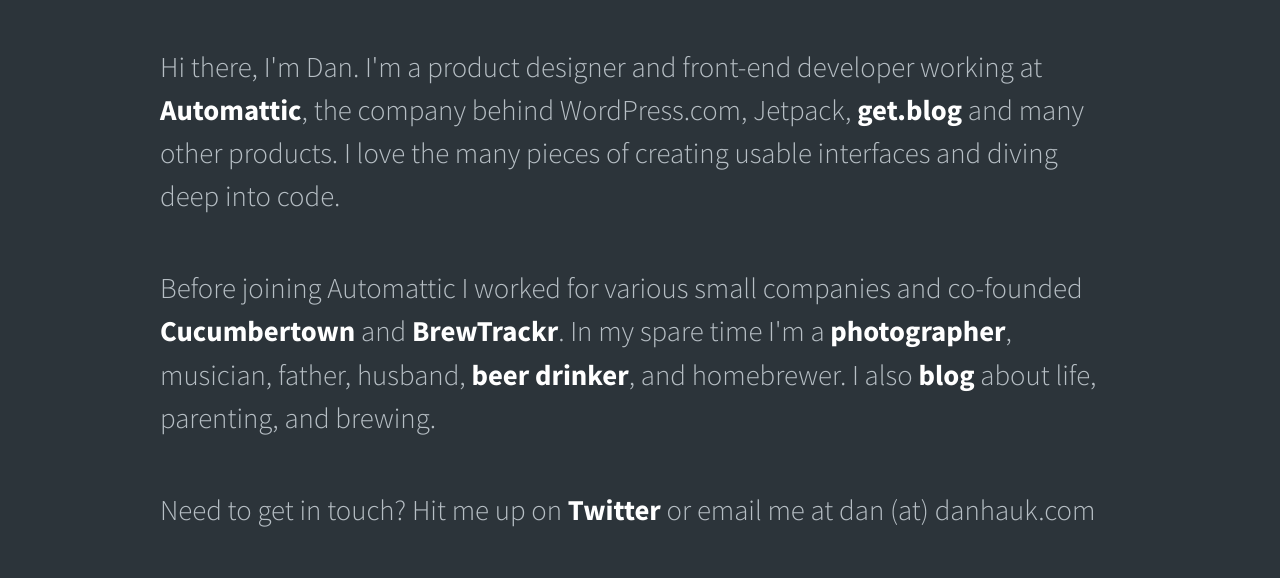
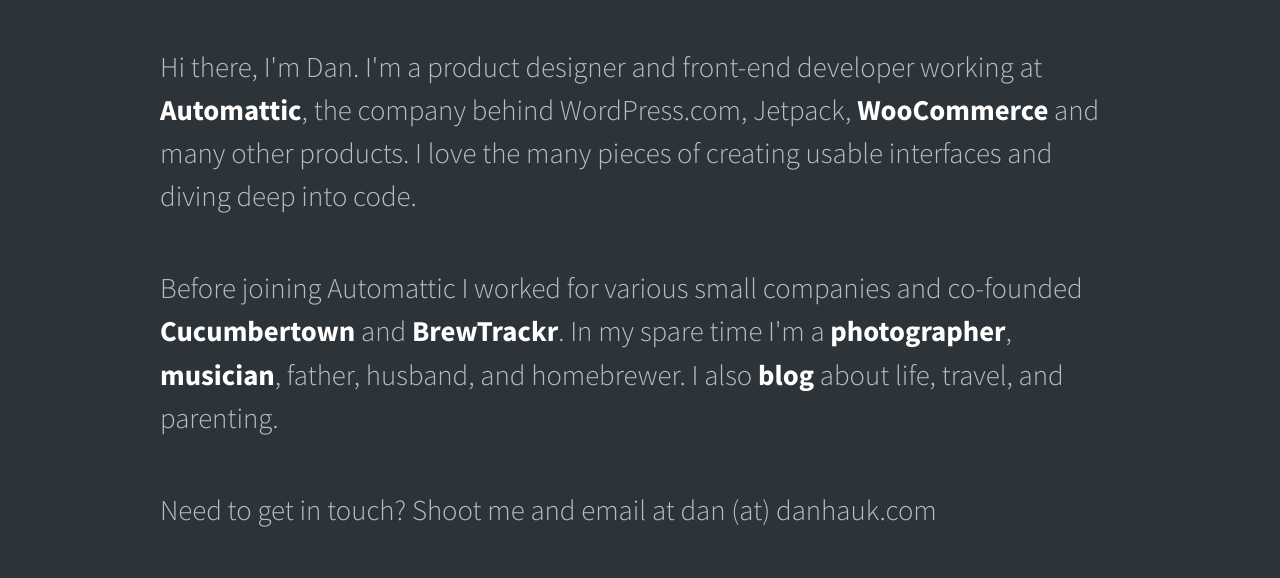
Before and after one commit to danhauk/danhauk, a plain HTML site: page index.html in a window 1280 px wide. Shown: the part 306-884 px from the top of the page. Drawn offline with Linux system fonts and the light colour scheme.

Commit message:
copy and link updates

```diff
--- a/index.html
+++ b/index.html
@@ -13,12 +13,12 @@
   <h1>Dan Hauk</h1>
   <h2>designer, photographer, husband, father</h2>
 
-  <p>Hi there, I'm Dan. I'm a product designer and front-end developer working at <a href="https://automattic.com">Automattic</a>, the company behind WordPress.com, Jetpack, <a href="https://get.blog">get.blog</a> and many other products. I love the many pieces of creating usable interfaces and diving deep into code.</p>
-  <p>Before joining Automattic I worked for various small companies and co-founded <a href="https://cucumbertown.com">Cucumbertown</a> and <a href="https://brewtrackr.com">BrewTrackr</a>. In my spare time I'm a <a href="https://photos.danhauk.com">photographer</a>, musician, father, husband, <a href="https://brewtrackr.com/danhauk">beer drinker</a>, and homebrewer. I also <a href="https://blog.danhauk.com">blog</a> about life, parenting, and brewing.</p>
-  <p>Need to get in touch? Hit me up on <a href="https://twitter.com/danhauk">Twitter</a> or email me at dan (at) danhauk.com</p>
+  <p>Hi there, I'm Dan. I'm a product designer and front-end developer working at <a href="https://automattic.com">Automattic</a>, the company behind WordPress.com, Jetpack, <a href="https://woocommerce.com">WooCommerce</a> and many other products. I love the many pieces of creating usable interfaces and diving deep into code.</p>
+  <p>Before joining Automattic I worked for various small companies and co-founded <a href="https://cucumbertown.com">Cucumbertown</a> and <a href="https://brewtrackr.com">BrewTrackr</a>. In my spare time I'm a <a href="https://instagram.com/danhauk">photographer</a>, <a href="https://soundcloud.com/danhauk">musician</a>, father, husband, and homebrewer. I also <a href="https://dan.blog">blog</a> about life, travel, and parenting.</p>
+  <p>Need to get in touch? Shoot me and email at dan (at) danhauk.com</p>
 
   <div class="social">
-    <a href="https://blog.danhauk.com" class="icon icon-wordpress">
+    <a href="https://dan.blog" class="icon icon-wordpress">
       <svg version="1.1" xmlns="http://www.w3.org/2000/svg" xmlns:xlink="http://www.w3.org/1999/xlink" x="0px" y="0px" width="48" height="48" viewBox="0 0 16 16" style="enable-background:new 0 0 16 16;" xml:space="preserve">
       <path d="M8,1C4.14,1,1,4.14,1,8c0,3.859,3.14,7,7,7c3.859,0,7-3.141,7-7C15,4.14,11.859,1,8,1z M1.707,8
         c0-0.913,0.196-1.779,0.545-2.562l3.002,8.226C3.154,12.644,1.707,10.491,1.707,8z M8,14.293c-0.618,0-1.214-0.09-1.778-0.256
```
